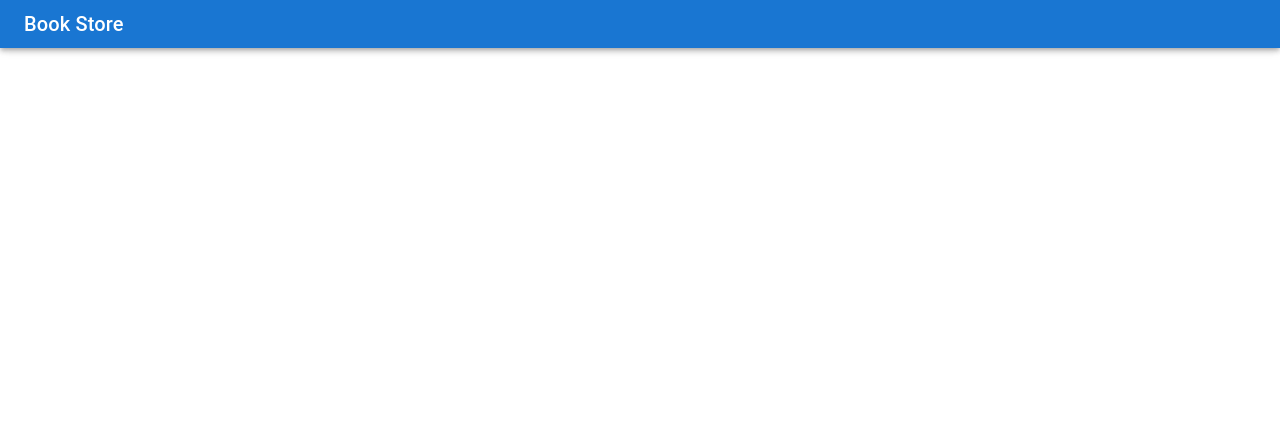
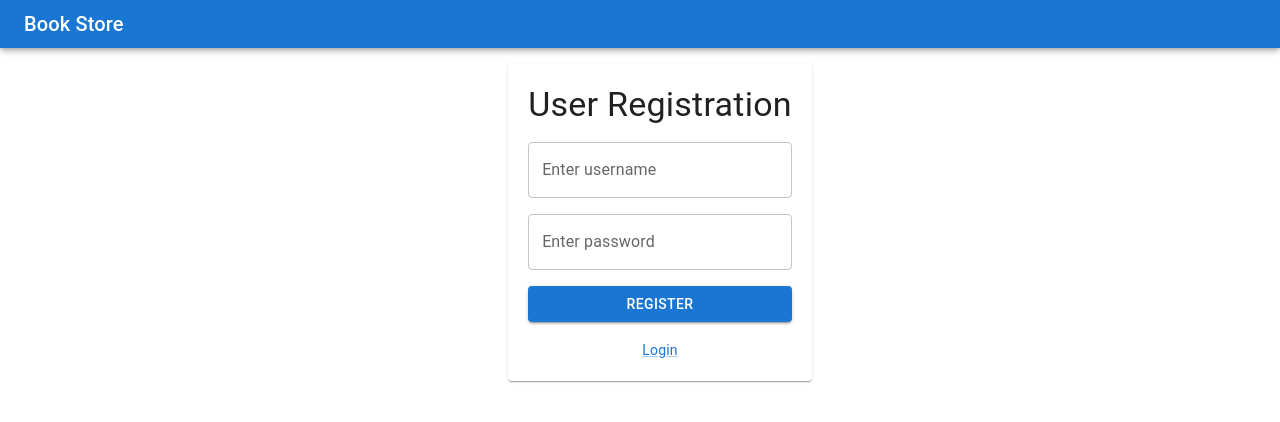
Before and after one commit to leoc891124/bookstoreclient, a React (Create React App) app: page /register in a window 1280 px wide. Before the commit this address had no page. Shown: the top 422 px of the page. Built offline with nearby package versions, Linux system fonts and the light colour scheme.

Commit message:
Adding timer for expiration token

```diff
--- a/package.json
+++ b/package.json
@@ -18,6 +18,8 @@
     "@testing-library/user-event": "^13.5.0",
     "axios": "^1.1.2",
     "formik": "^2.2.9",
+    "jwt-decode": "^3.1.2",
+    "moment": "^2.29.4",
     "notistack": "^2.0.8",
     "prop-types": "^15.8.1",
     "react": "^18.2.0",
--- a/src/component/App.js
+++ b/src/component/App.js
@@ -6,6 +6,7 @@ import Login from "./user/Login";
 import {SnackbarProvider} from "notistack"
 //import Auth from "./Auth";
 import { useSelector } from "react-redux";
+import Register from "./user/Register";
 //import { useNavigate } from "react-router-dom";
 //import {BrowserRouter} from "react-router-dom";
 
@@ -21,6 +22,7 @@ const App = ()=>{
                 <Routes>
                     <Route path="/login" element={<Login />}></Route>
                     <Route exact path="/" element={token ? <BookContainer />: <Navigate to='/login'/> }></Route>
+                    <Route path="/register" element={<Register />}></Route>
                 </Routes>
             </Layout>
         </Router>
--- a/src/component/book/BookContainer.js
+++ b/src/component/book/BookContainer.js
@@ -53,7 +53,7 @@ const BookContainer = () =>{
             {bookStatus === "failed" && <Alert severity="error"><AlertTitle data-testid="book-error-message">Error</AlertTitle>{error} <strong> check it out!</strong></Alert>}
 
 
-         {bookStatus === "succeeded" && <BookList books={books}/>}
+         {bookStatus === "succeeded" && <BookList books={books} key={books.id}/>}
 
 
             </Box>
--- a/src/component/book/BookList.js
+++ b/src/component/book/BookList.js
@@ -21,7 +21,7 @@ const BookList =({books})=>{
     //console.log(books.length);
     return(
         <Box className={classes.bookList} ml={5}>
-       { books.length > 0 ? books.map((book)=>( <BookListItem book={book} key={book.id} />)) :
+       { books.length > 0 ? books.map((book)=>( <BookListItem book={book} key={book.id}/>)) :
         <Alert severity="info"><AlertTitle>Error</AlertTitle><strong> No records found with that book title</strong></Alert> }
        </Box>
     )
--- a/src/component/book/BookListItem.js
+++ b/src/component/book/BookListItem.js
@@ -32,7 +32,7 @@ const BookListItem = ({book}) =>{
 
         //<div>{bookListSearch()}</div>
 
-        <Box mb={2}>
+        <Box mb={2} key={book.id}>
             <Paper className={classes.bookListItemPaper} elevation={2} >
                 <Avatar sx={{ width: 180, height: 200 }}variant="square">{book.title}</Avatar>
                 <Box ml={1} >
--- a/src/component/user/Login.js
+++ b/src/component/user/Login.js
@@ -1,14 +1,16 @@
-import { Button, Paper, TextField, Typography } from "@mui/material";
+import { Button, Link, Paper, TextField, Typography } from "@mui/material";
 import { Box , spacing} from "@mui/system";
 import React, { useEffect } from "react";
 import styles from "./LoginStyle";
 import * as Yup from "yup";
 import {useFormik}  from "formik";
 import { useDispatch, useSelector } from "react-redux";
-import {loginApi, loginIn} from "../../module/user/userReduer"
+import {loginApi, logout} from "../../module/user/userReduer"
 //import {loginService }from "../../module/user/UserService";
 import { useSnackbar} from "notistack";
 import { useNavigate } from "react-router-dom";
+import jwt_decode from "jwt-decode";
+import moment from 'moment';
 
 
 const validateSchema = Yup.object({
@@ -29,6 +31,7 @@ const Login = () =>{
     const UseNave = useNavigate();
 
     const token = useSelector((state) => state.userredu.token);
+    //const token = localStorage.getItem('bookstore-token');
 
    const loginStatus = useSelector((state) => state.userredu.status);
    const error = useSelector((state) => state.userredu.error);
@@ -41,13 +44,42 @@ const Login = () =>{
             variant: "error"
         })
 
-    } else if (loginStatus === "succeeded"){
+    } else if (loginStatus === "succeeded" && !(token==null)){
         enqueueSnackbar("Login Success!",{
             variant: "success"
         })
         UseNave({ pathname: '/' })
+
+       //expired token
+
+
+       const decoded = jwt_decode(token.substring(7));
+       //console.log(decoded + "Decoded");
+       const startDate = moment(decoded.exp);
+       const timeEnd = moment(decoded.iat);
+       const diff = startDate.diff(timeEnd);
+       const diffDuration = moment.duration(diff);
+       //console.log(diffDuration.asMilliseconds()*1000);
+       //expireToken(diffDuration.asMilliseconds()*1000)
+
+       setTimeout(() =>{
+        //console.log("in timmer")
+        enqueueSnackbar("token expired, please login again!",{
+            variant: "error"
+        })
+        dispatch(logout());
+        UseNave({ pathname: '/login' })
+
+
+      }, diffDuration.asMilliseconds()*1000)
+
+       //
+
+
+
+
     }
-   },[loginStatus, enqueueSnackbar])
+   },[loginStatus, enqueueSnackbar, dispatch, token, UseNave])
 
     const formik = useFormik({
         initialValues:{
@@ -70,6 +102,10 @@ const Login = () =>{
 
         }
     })
+
+    const handleRegister = (e) => {
+        UseNave({ pathname: '/register' })
+}
 
     return (
         <form autoComplete="off" noValidate onSubmit={formik.handleSubmit}>
@@ -114,6 +150,8 @@ const Login = () =>{
                         variant="contained"
                         disabled={loginStatus === 'loading' ? true : false}
                     >Login</Button>
+                    <br />
+                     <Link component="button" variant="body2" onClick={handleRegister}>Register</Link>
                 </Paper>
             </Box>
 
--- /dev/null
+++ b/src/component/user/Register.js
@@ -0,0 +1,108 @@
+import { Button, Paper, TextField, Typography, Link } from "@mui/material";
+import { Box } from "@mui/system";
+import React, { useEffect }  from "react";
+import * as Yup from "yup";
+import {useFormik}  from "formik";
+import styles from "./RegisterStyle";
+import {registerApi} from "../../module/user/userReduer"
+import { useNavigate } from "react-router-dom";
+import { useDispatch, useSelector } from "react-redux";
+import { useSnackbar} from "notistack";
+
+const validateSchema = Yup.object({
+
+    username: Yup.string().email("Enter a valid username").required("Username is required"),
+     password: Yup.string().min(8,"Password should be a minumoun of 8 characters").required("Password is required"),
+})
+
+const Register = () => {
+    const classes = styles();
+    const dispatch = useDispatch();
+    const UseNave = useNavigate();
+
+    const RegisterStatus = useSelector((state) => state.userredu.status);
+
+    const { enqueueSnackbar} = useSnackbar();
+
+    useEffect(()=>{
+        if(RegisterStatus === "failed"){
+            enqueueSnackbar("Server error occured!",{
+                variant: "error"
+            })
+
+        } else if (RegisterStatus === "successreg"){
+            enqueueSnackbar("User added Successfully!",{
+                variant: "success"
+            })
+            UseNave({ pathname: '/login' })
+        }
+       },[RegisterStatus, enqueueSnackbar,UseNave ])
+
+    const registerForm = useFormik({
+        initialValues:{
+            username: "",
+            password: ""
+        },
+        validationSchema: validateSchema,
+        onSubmit: (values) =>{
+
+           //console.log(values);
+
+           const username = values.username;
+            const password = values.password;
+            const actualdate = new Date().toJSON();
+            //loginService(values.username, values.password);
+            //console.log(loginStatus.pending);
+
+          dispatch(registerApi({username, password, actualdate}));
+          console.log(RegisterStatus);
+
+        }
+    })
+
+    const handleLogin = (e) => {
+        UseNave({ pathname: '/login' })
+    }
+    return(
+        <Box className={classes.wrapper}>
+
+            <form autoComplete="off" noValidate onSubmit={registerForm.handleSubmit}>
+            <Paper className={classes.paper}>
+            <Typography variant="h4">User Registration</Typography>
+                <TextField
+
+                    id="username"
+                    name="username"
+                    variant="outlined"
+                    label="Enter username"
+                    sx={{ mt: 2 }}
+                    value={registerForm.values.username}
+                    onChange={registerForm.handleChange}
+                    helperText={registerForm.touched.username && registerForm.errors.username}
+                    error={registerForm.touched.username && Boolean(registerForm.errors.username)}
+                />
+                <TextField
+
+                    type="password"
+                    id="password"
+                    name="password"
+                    variant="outlined"
+                    label="Enter password"
+                    sx={{ mt: 2 }}
+                    value={registerForm.values.password}
+                    onChange={registerForm.handleChange}
+                    helperText={registerForm.touched.password && registerForm.errors.password}
+                    error={registerForm.touched.password && Boolean(registerForm.errors.password)}
+                />
+            <Button variant="contained" sx={{ mt: 2 }} type="submit" color="primary">Register</Button>
+            <br />
+                <Link component="button" variant="body2" onClick={handleLogin}>Login</Link>
+
+            </Paper>
+            </form>
+        </Box>
+
+    )
+}
+
+export default Register;
--- /dev/null
+++ b/src/component/user/RegisterStyle.js
@@ -0,0 +1,29 @@
+import { makeStyles, createStyles } from "@mui/styles";
+
+export default makeStyles(()=> createStyles({
+    wrapper:{
+        display: "flex",
+        justifyContent: "center",
+        textAlign: "center"
+    },
+
+    paper: {
+        display: 'flex',
+        flexDirection:'column',
+        padding: '20px'
+    },
+
+    marginCon: {
+        margin: "12px"
+    },
+    heading: {
+        fontSize: 'larger',
+        fontWeight: 'bold',
+        textAlign: 'center'
+    },
+    button: {
+        width: '25%',
+        margin: '12px auto'
+    }
+
+}))
--- a/src/index.js
+++ b/src/index.js
@@ -4,8 +4,7 @@ import App from "./component/App";
 import {Provider} from "react-redux";
 import {setupStore } from "./module/store";
 import axios from "axios";
-import {  useSelector } from "react-redux";
-import {BrowserRouter} from "react-router-dom";
+import jwt_decode from "jwt-decode";
 
 
 
@@ -17,7 +16,10 @@ const store = setupStore()
 axios.interceptors.request.use(
     (config) => {
         const token = localStorage.getItem('bookstore-token');
-        if(token != null){
+
+        //const decoded = jwt_decode(token.substring(7));
+        //console.log(decoded.exp) && decoded.exp > Date.now();
+        if(token != null ){
             config.headers.Authorization = token;
         }
         //console.log(token +" index");
--- a/src/module/user/UserService.js
+++ b/src/module/user/UserService.js
@@ -4,6 +4,8 @@ import baseurl from "../../config";
 
 
 
+
+
 export const loginService =(payload) =>  axios.post(`${baseurl}/api/v1/login`, payload   ) ;
 
 export const registerService =(payload) =>  axios.post(`${baseurl}/api/v1/register`, payload   ) ;
```
Also changed, not shown: src/component/layout/Header.js (+31 -2 lines), src/module/user/userReduer.js (+23 -10 lines), 2 other files (tests, documents, lock files or other folders).
